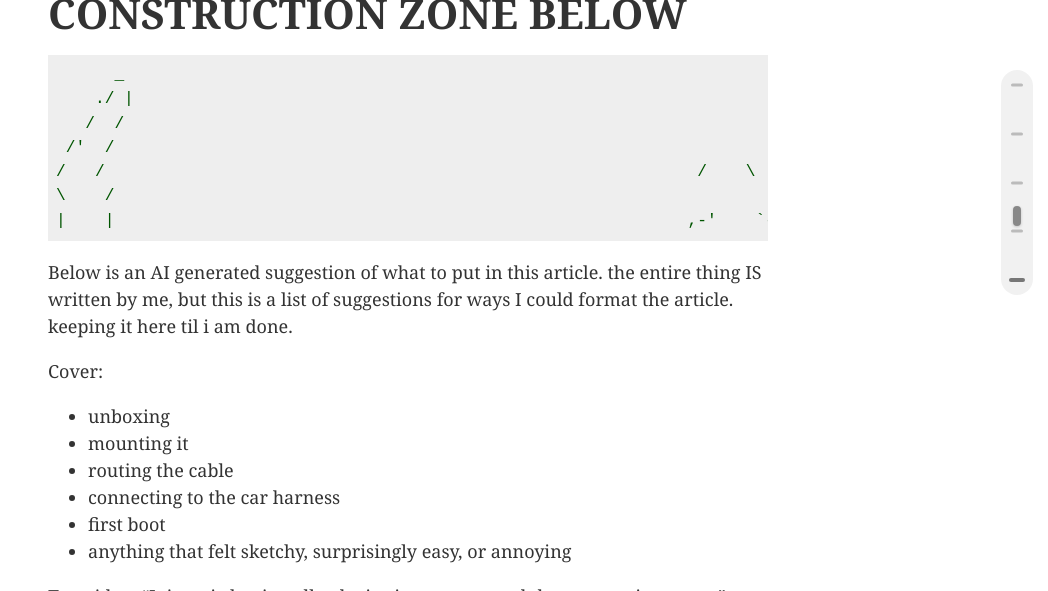
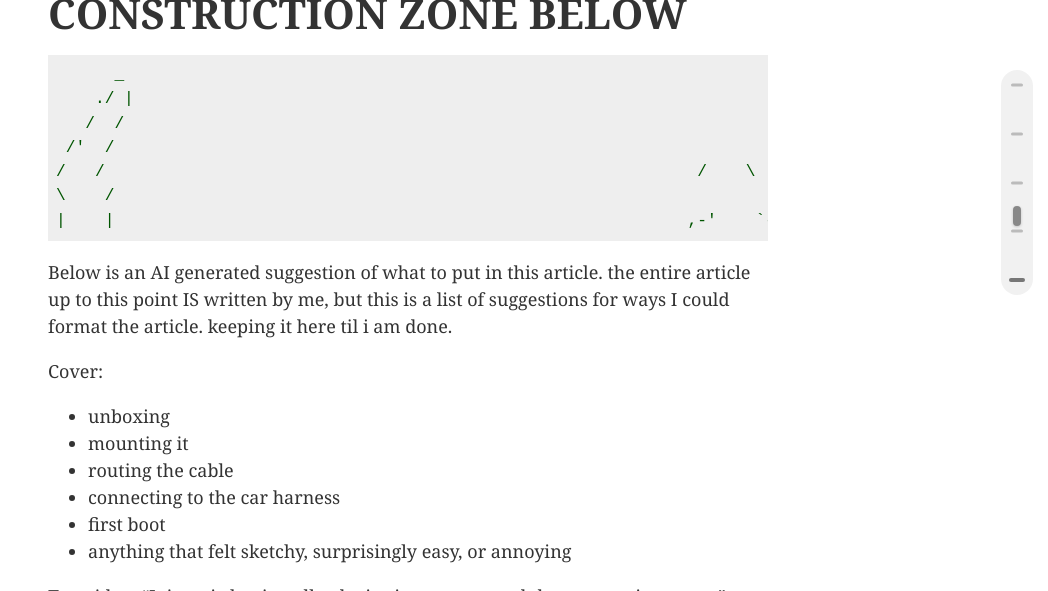
Before and after one commit to 0sps/sull1van.com, a Jekyll site: the page built from _posts/2026-05-18-Fixing-blood-test-results.md, in a window 1280 px wide and 900 px high, scrolled down 5402 px, cut to the strip 0-591 px from the top of the window. Shown: the whole strip, without its empty margins (232-1280 px from the left). Built offline with Jekyll 4.4.1, drawn with Linux system fonts in a browser that asks for light colours.

Commit message:
Update 2026-05-18-Fixing-blood-test-results.md

```diff
--- a/_posts/2026-05-18-Fixing-blood-test-results.md
+++ b/_posts/2026-05-18-Fixing-blood-test-results.md
@@ -219,7 +219,7 @@ If you do try to get set up with this, there can be tons of issues. tons of prob
   `--------'
 
 
-Below is an AI generated suggestion of what to put in this article. the entire thing IS written by me, but this is a list of suggestions for ways I could format the article. keeping it here til i am done.
+Below is an AI generated suggestion of what to put in this article. the entire article up to this point IS written by me, but this is a list of suggestions for ways I could format the article. keeping it here til i am done.
 
 Cover:
 - unboxing
```
